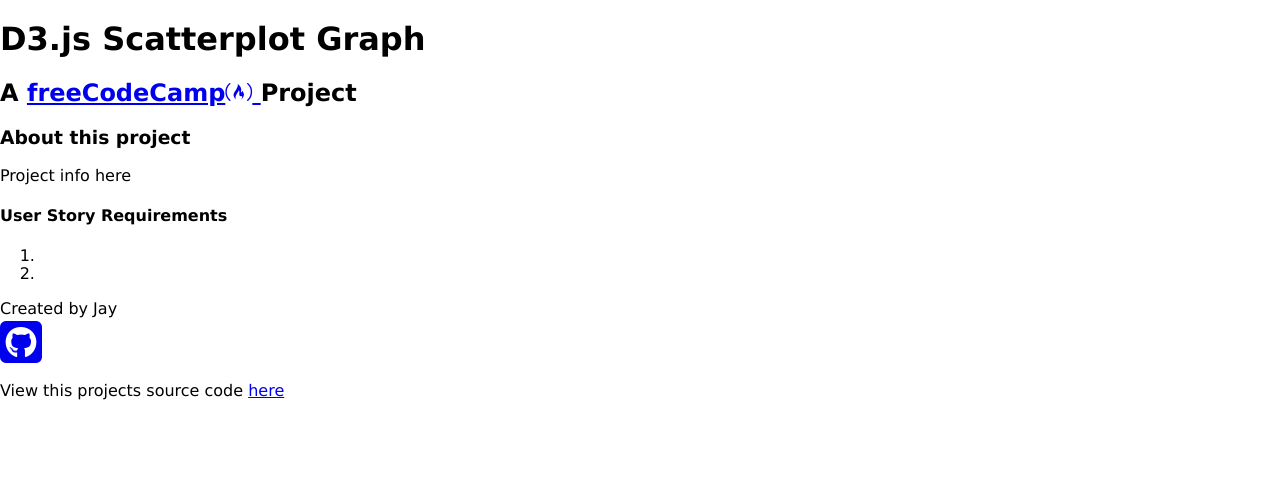
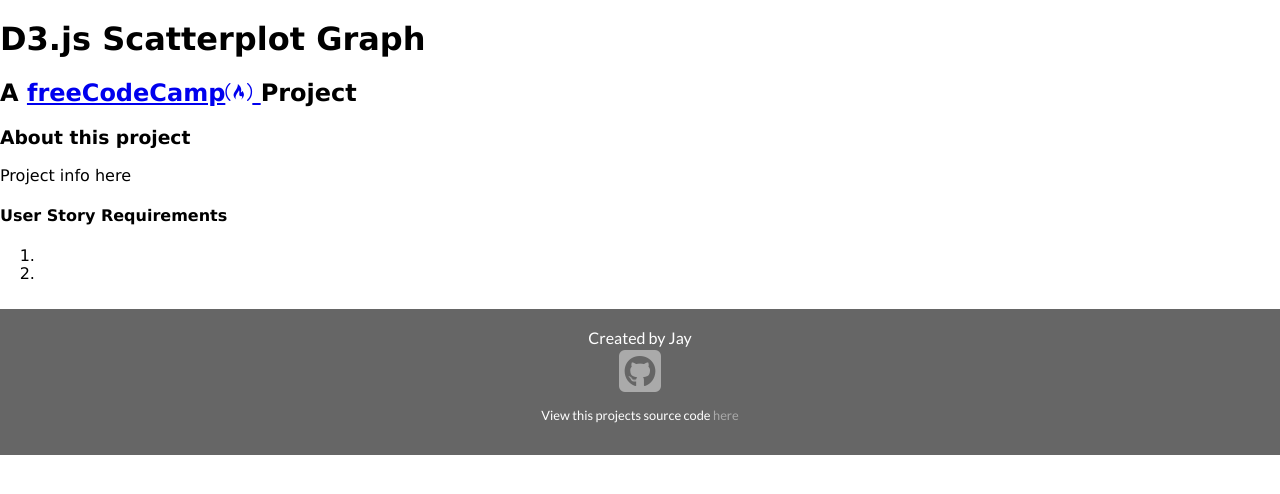
Before and after one commit to jayullman/d3-scatterplot-graph, a plain HTML site: page index.html in a window 1280 px wide. Drawn offline with nearby package versions, Linux system fonts and the light colour scheme; no server answers.

Commit message:
Update styles

```diff
--- a/scatterplot.js
+++ b/scatterplot.js
@@ -204,7 +204,7 @@
     .attr('class', 'legend-box');
 
   legend.append('svg')
-    .attr('width', '300')
+    .attr('width', '100')
     .attr('height', '80')
 
   legend.select('svg')
--- a/styles.css
+++ b/styles.css
@@ -77,3 +77,33 @@
 .show-tooltip {
   opacity: 1;
 }
+
+
+.footer {
+  font-family: 'Lato', sans-serif;
+  font-size: 1em;
+  text-align: center;
+  background-color: #666;
+  padding: 20px;
+  color: #fff;
+  /*max-width: 700px;*/
+  margin: 25px auto 0 auto;
+}
+
+.footer a {
+  transition: color 250ms;
+}
+
+.footer p {
+  font-size: .8em;
+}
+
+.footer a:link,
+.footer a:visited {
+  color: #aaa;
+  text-decoration: none;
+}
+
+.footer a:hover {
+  color: #fff;
+}
```
